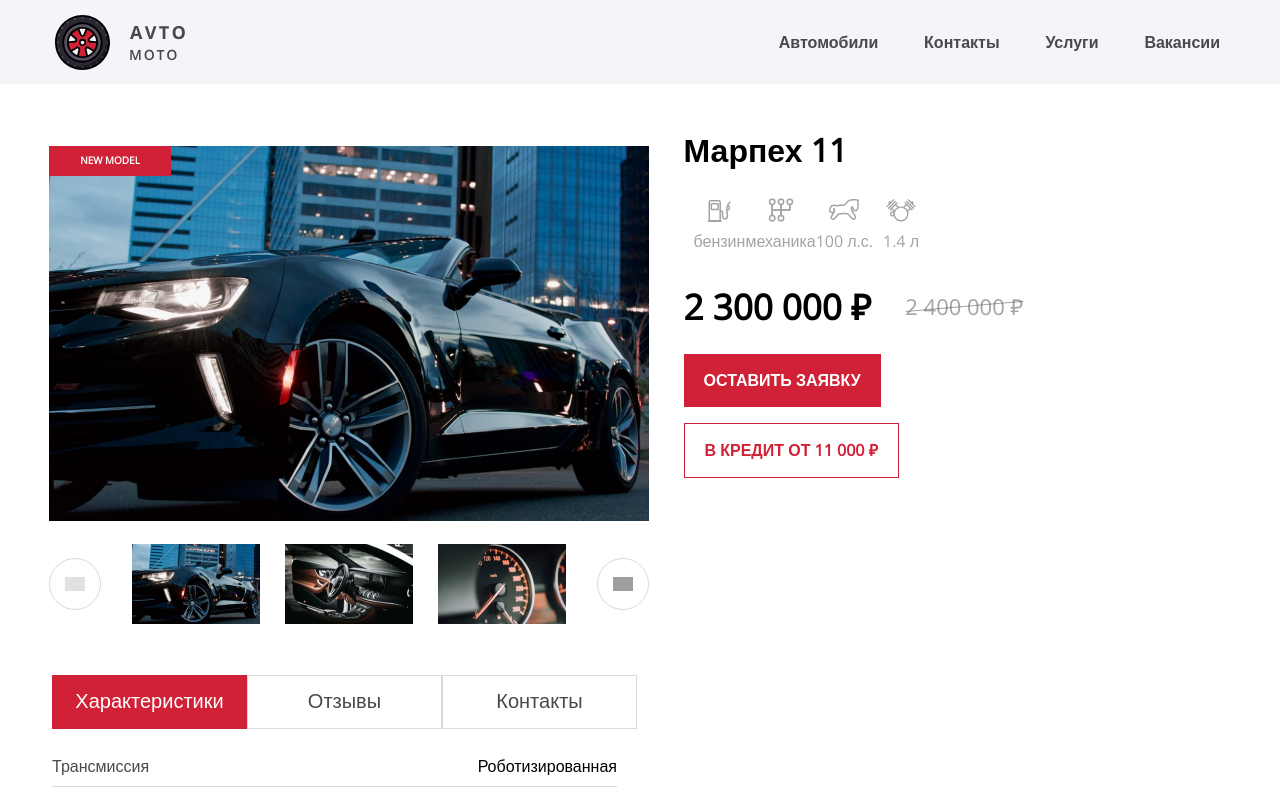
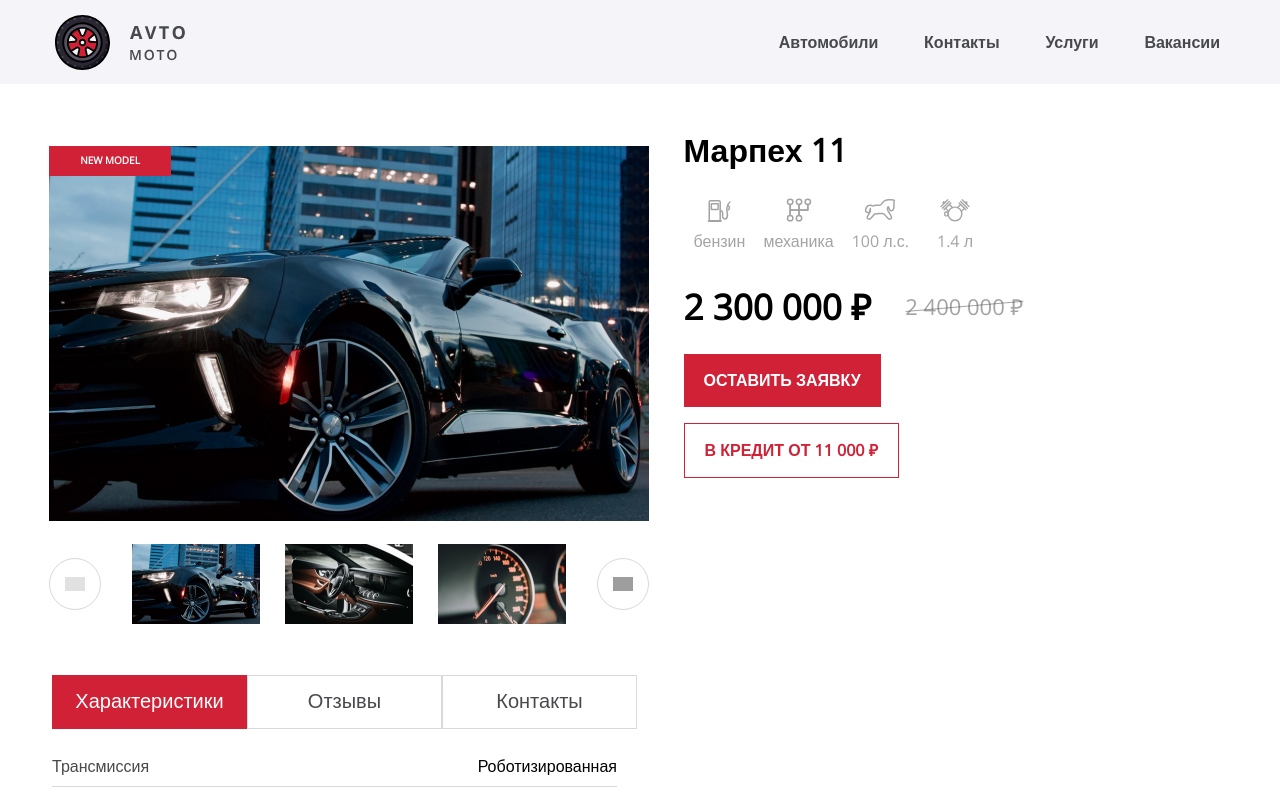
Before and after one commit to iBreadInside/Fadeeev_Avto-Moto, a React (Create React App) app in the folder project/: page / in a window 1280 px wide. Shown: the top 800 px of the page. Built offline with nearby package versions, Linux system fonts and the light colour scheme; grey boxes are pictures that could not be loaded; a web font is replaced by a local one.

Commit message:
Фикс деталей

```diff
--- a/project/src/components/car-info/car-info.module.scss
+++ b/project/src/components/car-info/car-info.module.scss
@@ -40,6 +40,7 @@
   height: 100%;
 
   &:not(:last-child) {
+    margin-right: 18px;
     margin-bottom: 18px;
   }
 
```
